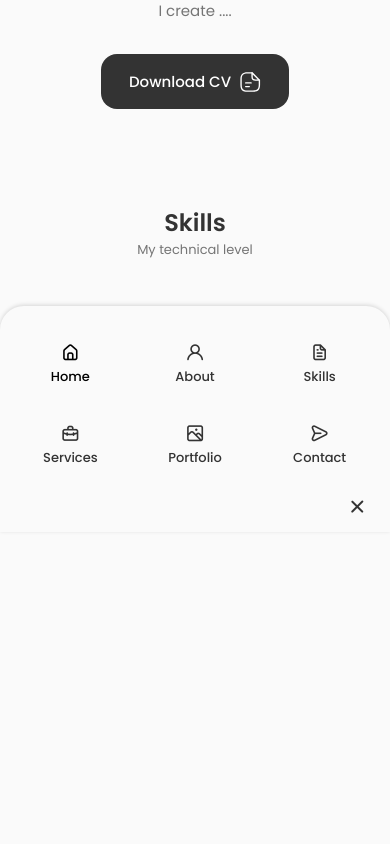
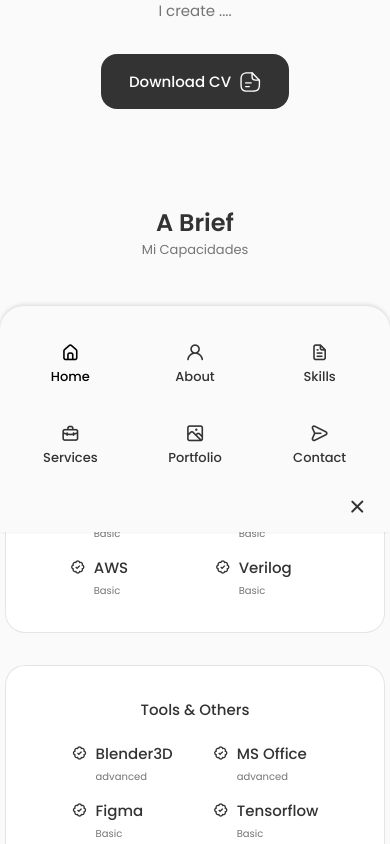
Before and after one commit to ankurkumarrr/personal-portfolio, a React (Create React App) app: page / in a window 390 px wide. Shown: the part 1156-2000 px from the top of the page. Before the commit the page ends 1576 px from the top, so only its background shows below. Built offline with nearby package versions, Linux system fonts and the light colour scheme.

Commit message:
skills responsive

```diff
--- a/src/components/about/About.jsx
+++ b/src/components/about/About.jsx
@@ -8,7 +8,7 @@
   return (
     <section className="about section" id="about">
         <h2 className="section__title">About Me</h2>
-        <span className="section__subtitle">My Introduction</span>
+        <span className="section__subtitle">Yo soy una...</span>
 
         <div className="about__container container grid">
             <img src={AboutImg} alt='about' className='about__img' />
--- a/src/components/about/Info.jsx
+++ b/src/components/about/Info.jsx
@@ -10,15 +10,15 @@
         </div>
 
         <div className="about__box">
-        <i class='bx bx-briefcase about__icon' ></i>
+        <i class='bx bx-selection about__icon' ></i>
             <h3 className="about__title">Completed</h3>
-            <span className="about__subtitle">X + Projects</span>
+            <span className="about__subtitle">20+ Projects</span>
         </div>
 
         <div className="about__box">
-        <i class='bx bx-award about__icon' ></i>
-            <h3 className="about__title">Experience</h3>
-            <span className="about__subtitle">X+ years</span>
+        <i class='bx bxs-briefcase-alt about__icon' ></i>
+            <h3 className="about__title">Done</h3>
+            <span className="about__subtitle">10+ Case Studies</span>
         </div>
     </div>
   )
--- a/src/components/skills/Nontect.jsx
+++ b/src/components/skills/Nontect.jsx
@@ -0,0 +1,85 @@
+import React from 'react'
+
+const Nontect = () => {
+  return (
+    <div className="skills__content">
+        <h3 className="skills__title">Tools & Others</h3>
+
+        <div className="skills__box">
+
+
+            <div className="skills__group">
+                <div className="skills__data">
+                    <i className="bx bx-badge-check"></i>
+                    <div>
+                        <h3 className="skills__name">Blender3D</h3>
+                        <span className="skills__level">advanced</span>
+                    </div>
+                </div>
+
+                <div className="skills__data">
+                    <i className="bx bx-badge-check"></i>
+                    <div>
+                        <h3 className="skills__name">Figma</h3>
+                        <span className="skills__level">Basic</span>
+                    </div>
+                </div>
+
+                <div className="skills__data">
+                    <i className="bx bx-badge-check"></i>
+                    <div>
+                        <h3 className="skills__name">Git</h3>
+                        <span className="skills__level">Basic</span>
+                    </div>
+                </div>
+
+                <div className="skills__data">
+                    <i className="bx bx-badge-check"></i>
+                    <div>
+                        <h3 className="skills__name">Postman</h3>
+                        <span className="skills__level">Basic</span>
+                    </div>
+                </div>
+            </div>
+
+            <div className="skills__group">
+                <div className="skills__data">
+                    <i className="bx bx-badge-check"></i>
+                    <div>
+                        <h3 className="skills__name">MS Office</h3>
+                        <span className="skills__level">advanced</span>
+                    </div>
+                </div>
+
+                <div className="skills__data">
+                    <i className="bx bx-badge-check"></i>
+                    <div>
+                        <h3 className="skills__name">Tensorflow</h3>
+                        <span className="skills__level">Basic</span>
+                    </div>
+                </div>
+
+                <div className="skills__data">
+                    <i className="bx bx-badge-check"></i>
+                    <div>
+                        <h3 className="skills__name">SQL</h3>
+                        <span className="skills__level">Basic</span>
+                    </div>
+                </div>
+
+                <div className="skills__data">
+                    <i className="bx bx-badge-check"></i>
+                    <div>
+                        <h3 className="skills__name">Verilog</h3>
+                        <span className="skills__level">Basic</span>
+                    </div>
+                </div>
+            </div>
+
+
+        </div>
+    </div>
+  );
+};
+
+export default Nontect
--- a/src/components/skills/Skills.jsx
+++ b/src/components/skills/Skills.jsx
@@ -1,13 +1,18 @@
 import React from 'react'
 import './skills.css';
+import Tech from './Tech';
+import Nontech from './Nontect';
 
 const Skills = () => {
   return (
     <section className="skills section" id="skills">
-        <h2 className="section__title">Skills</h2>
-        <span className="section__subtitle">My technical level</span>
+        <h2 className="section__title">A Brief</h2>
+        <span className="section__subtitle">Mi Capacidades</span>
 
-        <div className="skills__container container grid"></div>
+        <div className="skills__container container grid">
+          <Tech />
+          <Nontech />
+        </div>
     </section>
   )
 }
--- a/src/components/skills/Tech.jsx
+++ b/src/components/skills/Tech.jsx
@@ -0,0 +1,86 @@
+import React from 'react';
+import './skills.css';
+
+const Tech = () => {
+  return (
+    <div className="skills__content">
+        <h3 className="skills__title">Technical Skills</h3>
+
+        <div className="skills__box">
+
+            <div className="skills__group">
+                <div className="skills__data">
+                    <i className="bx bx-badge-check"></i>
+                    <div>
+                        <h3 className="skills__name">Python</h3>
+                        <span className="skills__level">advanced</span>
+                    </div>
+                </div>
+
+                <div className="skills__data">
+                    <i className="bx bx-badge-check"></i>
+                    <div>
+                        <h3 className="skills__name">Solidity</h3>
+                        <span className="skills__level">Basic</span>
+                    </div>
+                </div>
+
+                <div className="skills__data">
+                    <i className="bx bx-badge-check"></i>
+                    <div>
+                        <h3 className="skills__name">JavaScript</h3>
+                        <span className="skills__level">Basic</span>
+                    </div>
+                </div>
+
+                <div className="skills__data">
+                    <i className="bx bx-badge-check"></i>
+                    <div>
+                        <h3 className="skills__name">AWS</h3>
+                        <span className="skills__level">Basic</span>
+                    </div>
+                </div>
+            </div>
+
+            <div className="skills__group">
+                <div className="skills__data">
+                    <i className="bx bx-badge-check"></i>
+                    <div>
+                        <h3 className="skills__name">C/C++</h3>
+                        <span className="skills__level">advanced</span>
+                    </div>
+                </div>
+
+                <div className="skills__data">
+                    <i className="bx bx-badge-check"></i>
+                    <div>
+                        <h3 className="skills__name">Tensorflow</h3>
+                        <span className="skills__level">Basic</span>
+                    </div>
+                </div>
+
+                <div className="skills__data">
+                    <i className="bx bx-badge-check"></i>
+                    <div>
+                        <h3 className="skills__name">SQL</h3>
+                        <span className="skills__level">Basic</span>
+                    </div>
+                </div>
+
+                <div className="skills__data">
+                    <i className="bx bx-badge-check"></i>
+                    <div>
+                        <h3 className="skills__name">Verilog</h3>
+                        <span className="skills__level">Basic</span>
+                    </div>
+                </div>
+            </div>
+
+
+
+        </div>
+    </div>
+  );
+};
+
+export default Tech
--- a/src/components/skills/skills.css
+++ b/src/components/skills/skills.css
@@ -0,0 +1,78 @@
+.skills__container {
+    grid-template-columns: repeat(2, 350px);
+    column-gap: 3rem;
+    justify-content: center;
+}
+
+.skills__content {
+    background-color: var(--container-color);
+    border: 1px solid rgba(0, 0, 0, 0.1);
+    padding: 2rem 4rem;
+    border-radius: 1.25rem;
+}
+
+.skills__title {
+    font-size: var(--normal-font-size);
+    font-weight: var(--font-medium);
+    text-align: center;
+    margin-bottom: var(--mb-1-5);
+}
+
+.skills__box {
+    display: flex;
+    justify-content: center;
+    column-gap: 2.5rem;
+}
+
+.skills__group {
+    display: grid;
+    align-items: flex-start;
+    row-gap: 1rem;
+}
+
+.skills__data {
+    display: flex;
+    column-gap: 0.5rem;
+}
+
+.skills .bx-badge-check {
+    font-size: 1rem;
+    color: var(--title-color);
+}
+
+.skills__name {
+    font-size: var(--normal-font-size);
+    font-weight: var(--font-medium);
+    line-height: 18px;
+}
+
+.skills__level {
+    font-size: var(--tiny-font-size);
+}
+
+/*=============== BREAKPOINTS ===============*/
+/* For large devices */
+@media screen and (max-width: 992px) {
+    .skills__container {
+        grid-template-columns: max-content;
+        row-gap: 2rem;
+    }
+  }
+
+  /* For medium devices */
+  @media screen and (max-width: 576px) {
+    .skills__container {
+        grid-template-columns: 1fr;
+    }
+  }
+
+  /* For small devices */
+  @media screen and (max-width: 350px) {
+    .skills__box {
+        column-gap: 1.25rem;
+    }
+
+    .skills__name {
+        font-size: var(--small-font-size);
+    }
+  }
```
Also changed, not shown: src/components/about/about.css (line endings or trailing spaces), 2 other files (tests, documents, lock files or other folders).
